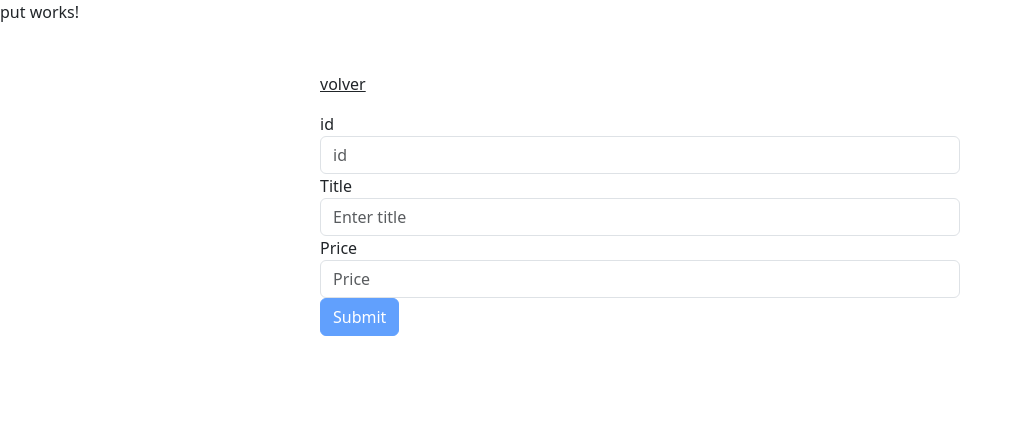
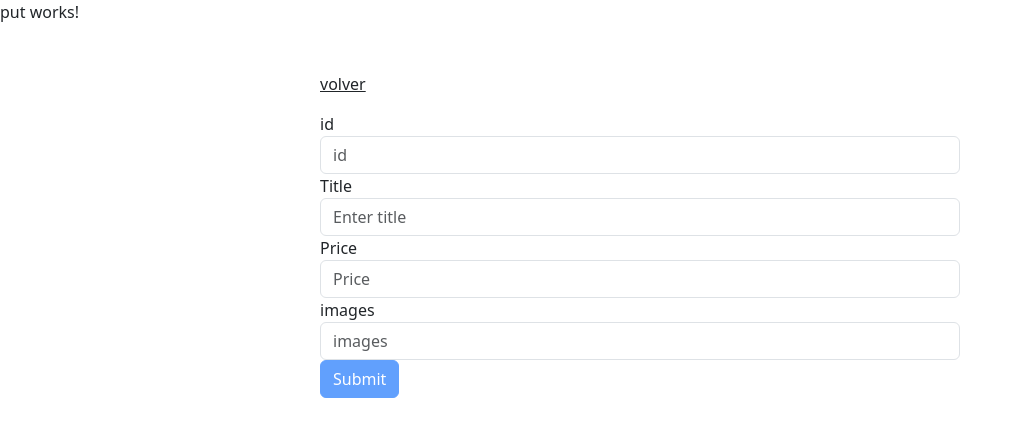
Before and after one commit to celenamosquera26/Drezac, an Angular app: page /actualizar in a window 1280 px wide. Shown: the top 436 px of the page, without its empty margins (0-1022 px from the left). Built offline with nearby package versions, Linux system fonts and the light colour scheme.

Commit message:
Actualizar proyecto para el método post añadiendo un input para agregar URL de imágenes

```diff
--- a/src/app/Servicio/conexion.service.ts
+++ b/src/app/Servicio/conexion.service.ts
@@ -45,14 +45,12 @@ deleteProduct(id:number){
   return this.Vestido.delete(`${this.URL}/products/${id}`)
 }
 
-putProduct(title:string, price: number,images:string, id:number){
+putProduct(title:string, price: number,images:string[], id:number){
   this.datos = {
       title: title,
       price: price,
       images:images
   }
-  console.log(this.datos)
-  console.log(id)
   return this.Vestido.put(`${this.URL}/products/${id}`, this.datos)
 }
 
--- a/src/app/component/pijama/pijama.component.html
+++ b/src/app/component/pijama/pijama.component.html
@@ -15,6 +15,10 @@
           <div class="form-group">
             <label for="exampleInputCategoryId">Category id</label>
             <input type="number" class="form-control" CategoryId="exampleInputCategoryId" formControlName="categoryId" placeholder="CategoryId">
+          </div>
+          <div class="form-group">
+            <label for="exampleInputImages">URL image</label>
+            <input type="text" class="form-control" Images="exampleInputImages" formControlName="images" placeholder="Images">
           </div>
           <button type="button" (click)="crearProducto()">Crear</button>
     </form>
@@ -35,6 +39,10 @@
                 <label for="exampleInputPrice">Price</label>
                 <input type="text" class="form-control" id="exampleInputPrice" formControlName="price" placeholder="Enter price">
             </div>
+            <div class="form-group">
+              <label for="exampleInputImages">Images</label>
+              <input type="text" class="form-control" id="exampleInputImages" formControlName="images" placeholder="Enter Images">
+          </div>
             <button type="submit" class="btn btn-primary" (click)="editarProducto(ropa.id)">Editar producto</button>
         </form>
     </div>
--- a/src/app/component/pijama/pijama.component.ts
+++ b/src/app/component/pijama/pijama.component.ts
@@ -75,6 +75,7 @@ ngOnInit(): void {
         });
 
       this.info=data
+      console.log(this.info)
       //Info tiene el array de la informacion de toda la api, necesito que cada valor se le asigne directamnte en editarProducto para que los form se rellenen con sus valores
       //Es decir que si unproducto tiene precio 100 y titulo algo, en el formualrio debe aparecer titulo:algo precio:100
     })
@@ -87,7 +88,7 @@ crearProducto(){
     price: this.datosCrear.get('price')!.value,
     description: this.datosCrear.get('description')!.value,
     categoryId: this.datosCrear.get('categoryId')!.value,
-    images: ["https://i.imgur.com/R2PN9Wq.jpeg"]
+    images: [this.datosCrear.get('images')!.value],
   };
   this.ConexionService.postElaborar(datos).subscribe(data => {
     //Recarga la página cuando el método finaliza
@@ -114,12 +115,12 @@ abrirEdicion(product:any){
   this.datosProducto.patchValue({
     title: product.title,
     price:product.price,
-    images: ["https://i.imgur.com/R2PN9Wq.jpeg"]
+    images: product.images
   });
+  console.log(this.datosProducto)
 }
 
 editarProducto(id:number){
-  console.log(id)
   this.ConexionService.putProduct(this.datosProducto.value.title, this.datosProducto.value.price,this.datosProducto.value.images,id).subscribe(data => {
     console.log(data)
     location.reload()
--- a/src/app/component/put/put.component.html
+++ b/src/app/component/put/put.component.html
@@ -20,5 +20,10 @@
       <input type="number" class="form-control" id="exampleInputPrice" formControlName="price" placeholder="Price">
       <span class="danger" *ngIf="datosUsuario.get('price')!.invalid && datosUsuario.get('price')!.touched">La Identificación es <strong>Obligatoria</strong></span>
     </div>
+    <div class="form-group">
+      <label for="exampleInputimages">images</label>
+      <input type="number" class="form-control" id="exampleInputimages" formControlName="images" placeholder="images">
+      <span class="danger" *ngIf="datosUsuario.get('images')!.invalid && datosUsuario.get('images')!.touched">La Identificación es <strong>Obligatoria</strong></span>
+    </div>
     <button type="submit" class="btn btn-primary" [disabled]="datosUsuario.invalid">Submit</button>
   </form>
--- a/src/app/component/put/put.component.ts
+++ b/src/app/component/put/put.component.ts
@@ -15,6 +15,7 @@ export class PutComponent {
       id: ['', Validators.required],
       title: ['', Validators.required],
       price: ['', Validators.required],
+      images: ['', Validators.required],
     })
   }
   EnviarDatos(){
@@ -22,9 +23,8 @@ export class PutComponent {
       id: this.datosUsuario.get('id')!.value,
       title: this.datosUsuario.get('title')!.value,
       price: this.datosUsuario.get('price')!.value,
+      images: this.datosUsuario.get('images')!.value,
     };
-    console.log(datos)
-    console.log(datos.id)
     /*
     this.drezac.putProduct(datos.title, datos.price, datos.id).subscribe(data => {
       console.log(data)
--- a/src/app/modelo/ProductoPut.ts
+++ b/src/app/modelo/ProductoPut.ts
@@ -2,10 +2,12 @@ export class ProductPut {
     id:number;
     title: string;
     price: number;
+    images:string[];
 
-    constructor(id:number,title: string, price: number) {
+    constructor(id:number,title: string, price: number, images:string[]) {
         this.id = id;
         this.title = title;
         this.price = price;
+        this.images = images
     }
 }
```
